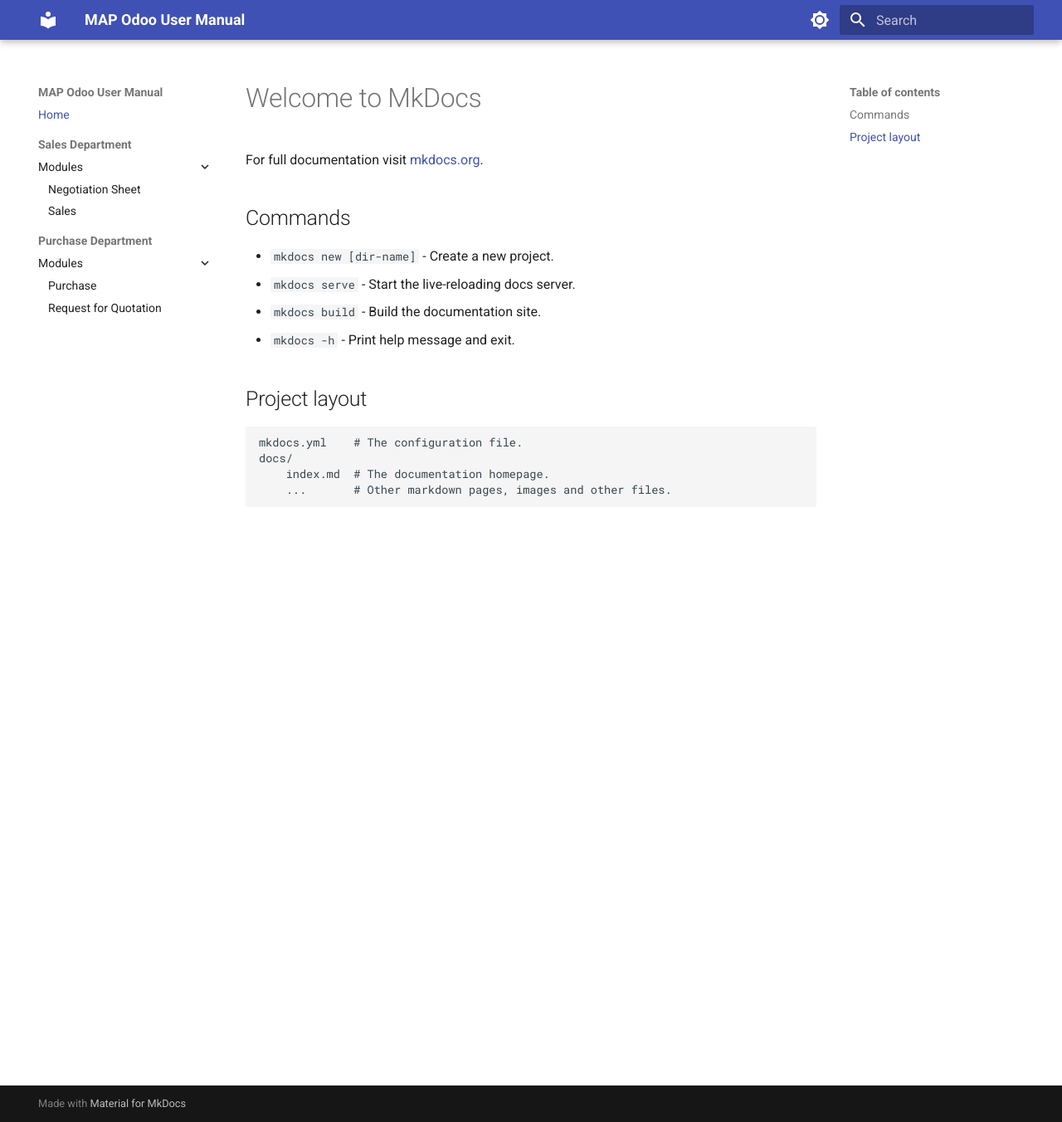
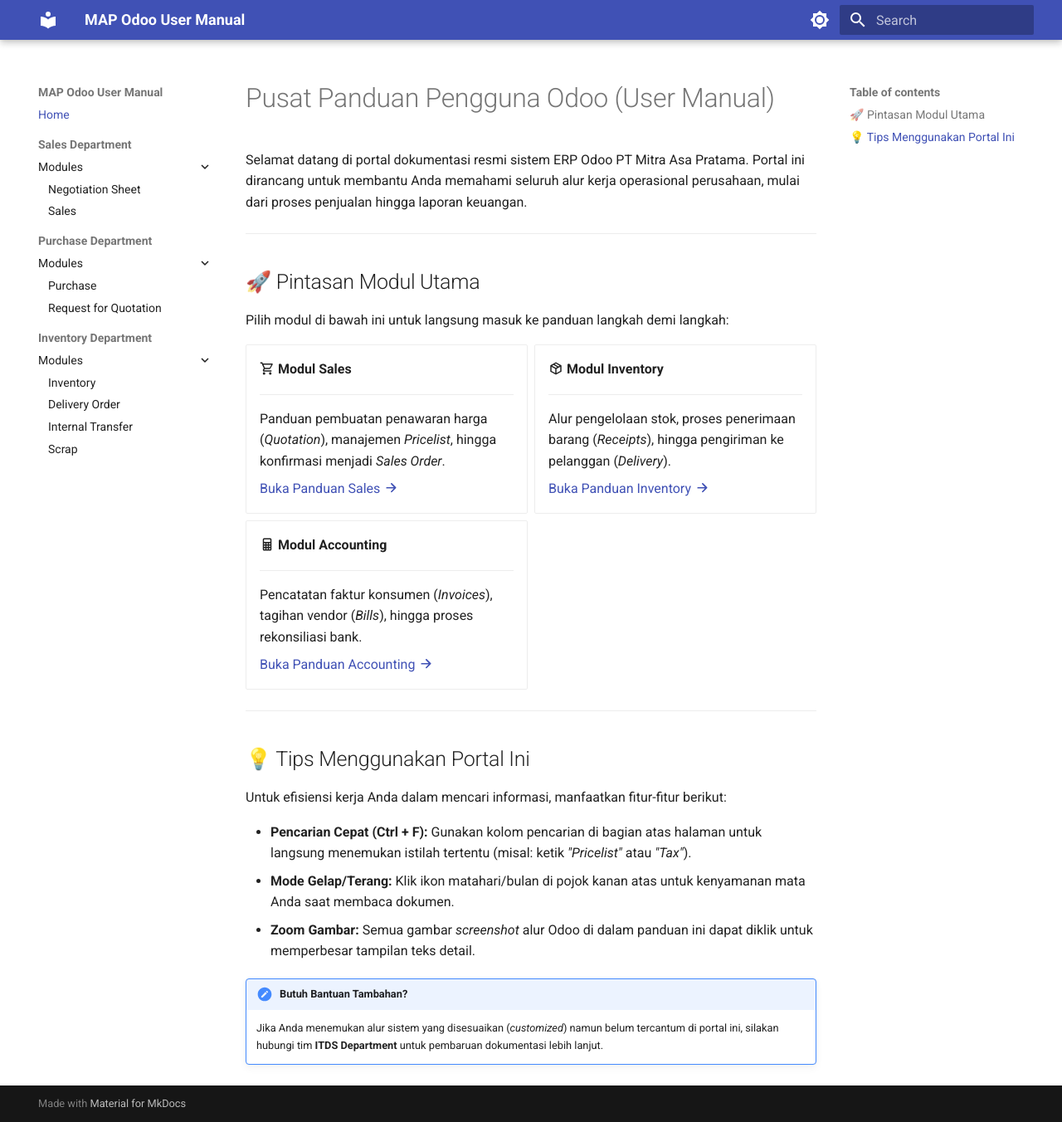
Before and after one commit to MAPITDS/odoo-user-manual, an MkDocs documentation site: the page built from docs/index.md, in a window 1280 px wide and 1352 px high. Shown: the whole window at 83% size. Built offline with MkDocs 1.6.1 and Material for MkDocs 9.7.7, drawn with Linux system fonts in a browser that asks for light colours.

Commit message:
Update index beranda/home

```diff
--- a/docs/index.md
+++ b/docs/index.md
@@ -1,17 +1,50 @@
-# Welcome to MkDocs
+# Pusat Panduan Pengguna Odoo (User Manual)
 
-For full documentation visit [mkdocs.org](https://www.mkdocs.org).
+Selamat datang di portal dokumentasi resmi sistem ERP Odoo PT Mitra Asa Pratama. Portal ini dirancang untuk membantu Anda memahami seluruh alur kerja operasional perusahaan, mulai dari proses penjualan hingga laporan keuangan.
 
-## Commands
+---
 
-* `mkdocs new [dir-name]` - Create a new project.
-* `mkdocs serve` - Start the live-reloading docs server.
-* `mkdocs build` - Build the documentation site.
-* `mkdocs -h` - Print help message and exit.
+## 🚀 Pintasan Modul Utama
 
-## Project layout
+Pilih modul di bawah ini untuk langsung masuk ke panduan langkah demi langkah:
 
-    mkdocs.yml    # The configuration file.
-    docs/
-        index.md  # The documentation homepage.
-        ...       # Other markdown pages, images and other files.
+<div class="grid cards" markdown>
+
+-   :material-cart-outline: **Modul Sales**
+
+    ---
+
+    Panduan pembuatan penawaran harga (*Quotation*), manajemen *Pricelist*, hingga konfirmasi menjadi *Sales Order*.
+
+    [Buka Panduan Sales :octicons-arrow-right-16:](sales/quotation.md)
+
+-   :material-package-variant-closed: **Modul Inventory**
+
+    ---
+
+    Alur pengelolaan stok, proses penerimaan barang (*Receipts*), hingga pengiriman ke pelanggan (*Delivery*).
+
+    [Buka Panduan Inventory :octicons-arrow-right-16:](#)
+
+-   :material-calculator: **Modul Accounting**
+
+    ---
+
+    Pencatatan faktur konsumen (*Invoices*), tagihan vendor (*Bills*), hingga proses rekonsiliasi bank.
+
+    [Buka Panduan Accounting :octicons-arrow-right-16:](#)
+
+</div>
+
+---
+
+## 💡 Tips Menggunakan Portal Ini
+
+Untuk efisiensi kerja Anda dalam mencari informasi, manfaatkan fitur-fitur berikut:
+
+* **Pencarian Cepat (Ctrl + F):** Gunakan kolom pencarian di bagian atas halaman untuk langsung menemukan istilah tertentu (misal: ketik *"Pricelist"* atau *"Tax"*).
+* **Mode Gelap/Terang:** Klik ikon matahari/bulan di pojok kanan atas untuk kenyamanan mata Anda saat membaca dokumen.
+* **Zoom Gambar:** Semua gambar *screenshot* alur Odoo di dalam panduan ini dapat diklik untuk memperbesar tampilan teks detail.
+
+!!! note "Butuh Bantuan Tambahan?"
+    Jika Anda menemukan alur sistem yang disesuaikan (*customized*) namun belum tercantum di portal ini, silakan hubungi tim **ITDS Department** untuk pembaruan dokumentasi lebih lanjut.
--- a/mkdocs.yml
+++ b/mkdocs.yml
@@ -31,6 +31,15 @@
   - admonition
   - pymdownx.details
   - pymdownx.superfences
+  - attr_list
+  - md_in_html
+  - pymdownx.emoji:
+      emoji_index: !!python/name:material.extensions.emoji.twemoji
+      emoji_generator: !!python/name:material.extensions.emoji.to_svg
+
+plugins:
+  - search
+  - glightbox
 
 # Struktur Navigasi Menu Web Anda
 nav:
@@ -46,6 +55,9 @@
       - Purchase : purchase/purchase_order.md
       - Request for Quotation : purchase/request_for_quotation.md
 
-plugins:
-  - search
-  - glightbox
+  - Inventory Department :
+    - Modules :
+      - Inventory : inventory/inventory.md
+      - Delivery Order : inventory/delivery_order.md
+      - Internal Transfer : inventory/internal_transfer.md
+      - Scrap : inventory/scrap.md
```
